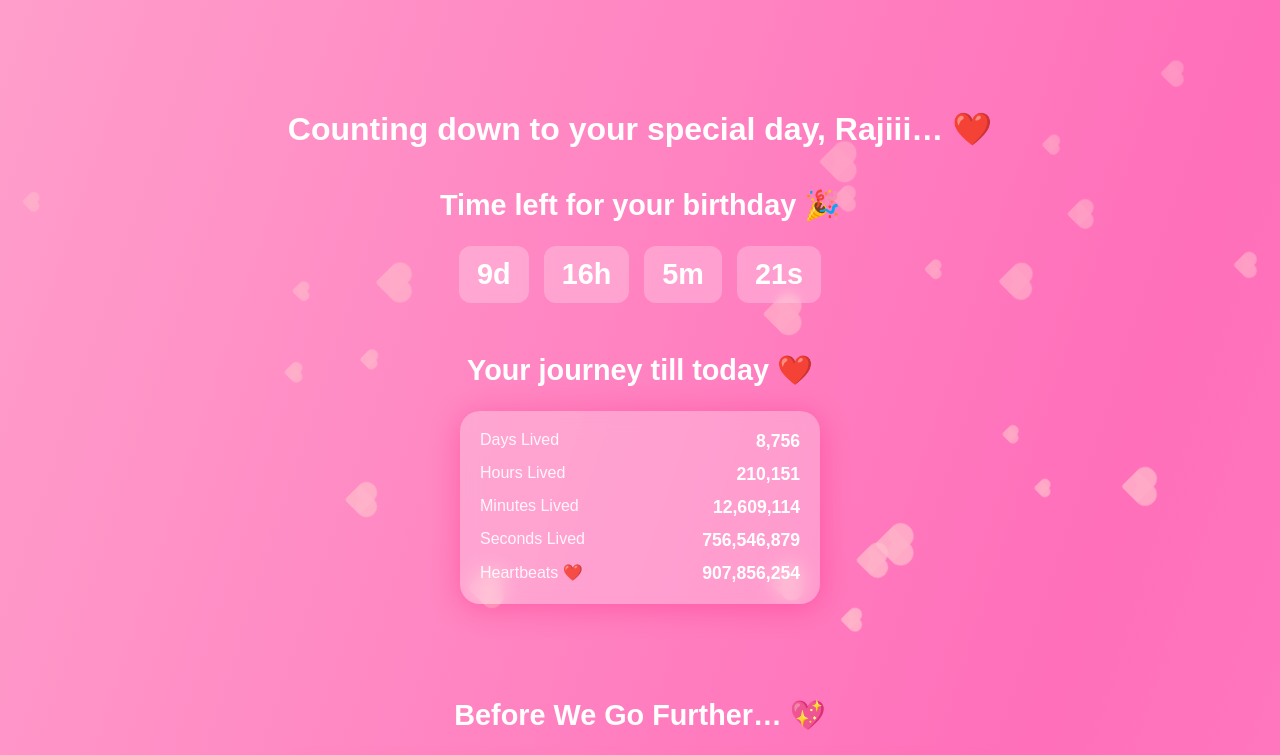
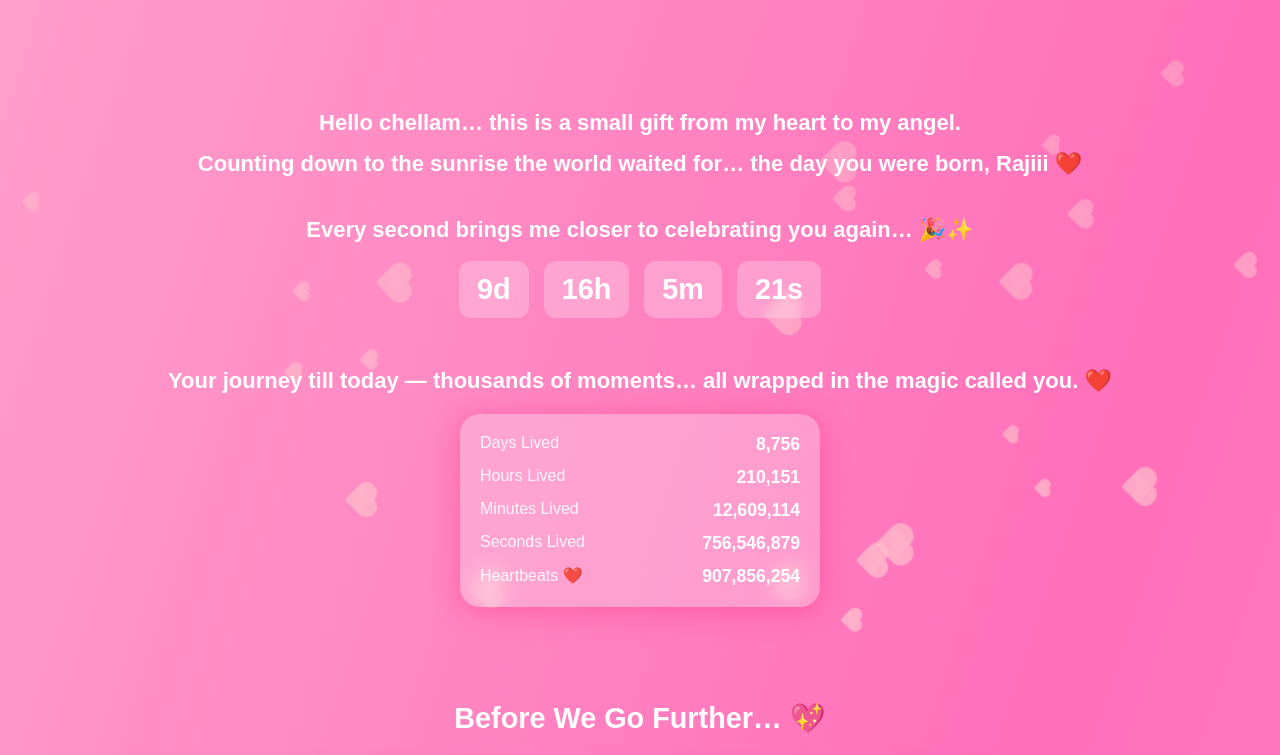
Before and after one commit to raj1799/rajiii-birthday-site, a React (Vite) app: page / in a window 1280 px wide. Shown: the top 755 px of the page. Built offline with nearby package versions, Linux system fonts and the light colour scheme; no server answers.

Commit message:
updated content

```diff
--- a/src/components/Countdown.jsx
+++ b/src/components/Countdown.jsx
@@ -75,7 +75,7 @@ useEffect(() => {
       const target = new Date(birthday);
       const diff = target - now;
       if (diff <= 0) {
-      setIsBirthday(true);   // 🎉 SWITCH VIEW TO CAKE
+        setIsBirthday(true); // 🎉 SWITCH VIEW TO CAKE
         //   clearInterval(timer);
         return;
       }
@@ -92,8 +92,6 @@ useEffect(() => {
     return () => clearInterval(timer);
   }, []);
 
-
-
   return (
     <div className="countdown-container">
       {isBirthday ? (
@@ -104,13 +102,23 @@ useEffect(() => {
         <>
           <h1
             className="fade-in"
-            style={{ fontSize: "32px", fontWeight: "700" }}
+            style={{ fontSize: "22px", fontWeight: "700" }}
           >
-            Counting down to your special day, Rajiii… ❤️
+          Hello chellam… this is a small gift from my heart to my angel.
+          </h1>
+          <h1
+            className="fade-in"
+            style={{ fontSize: "22px", fontWeight: "700" }}
+          >
+            Counting down to the sunrise the world waited for… the day you were
+            born, Rajiii ❤️
           </h1>
 
-          <h2 className="fade-in" style={{ marginTop: "40px" }}>
-            Time left for your birthday 🎉
+          <h2
+            className="fade-in"
+            style={{ fontSize: "22px", marginTop: "40px" }}
+          >
+            Every second brings me closer to celebrating you again… 🎉✨
           </h2>
 
           <div className="timer-box fade-in">
@@ -121,8 +129,9 @@ useEffect(() => {
           </div>
         </>
       )}
-      <h2 className="fade-in" style={{ marginTop: "50px" }}>
-        Your journey till today ❤️
+      <h2 className="fade-in" style={{ fontSize: "22px", marginTop: "50px" }}>
+        Your journey till today — thousands of moments… all wrapped in the magic
+        called you. ❤️
       </h2>
 
       <div className="life-stats-box fade-in">
--- a/src/components/SurpriseCarousel.jsx
+++ b/src/components/SurpriseCarousel.jsx
@@ -22,7 +22,9 @@ export default function SurpriseCarousel() {
 
   return (
     <div className="surprise-wrapper">
-      <h2 className="surprise-title">Your Surprise Gallery 💖</h2>
+      <h2 className="surprise-title">
+        Swipe to See What I’ve Been Saving Just for You… 💖
+      </h2>
 
       <Swiper
         modules={[Navigation, Pagination, EffectFade]}
@@ -92,11 +94,13 @@ export default function SurpriseCarousel() {
           <div className="slide-box">
             {activeSlide === 3 && (
               <>
-                <h3>Our Journey… in your eyes ❤️</h3>
+                <h3>From Strangers… to Something I Still Can’t Forget ❤️</h3>
 
                 <p className="video-sub">
-                  28 minutes of how I truly feel… the words I never found the
-                  courage to say directly.
+                  A journey from random messages… to late-night talks… to two
+                  hearts that accidentally chose each other. These 8 minutes
+                  carry every screenshot, every smile, every moment we became
+                  ‘us’ without realizing.
                 </p>
 
                 <button
@@ -112,7 +116,8 @@ export default function SurpriseCarousel() {
                 </button>
 
                 <p className="video-caption">
-                  This is every emotion… exactly as my heart felt it.
+                  Watch it slowly… this is our story — exactly how it happened,
+                  exactly how my heart remembers it.
                 </p>
               </>
             )}
```
Lines whose indentation alone changed are shown as unchanged.
